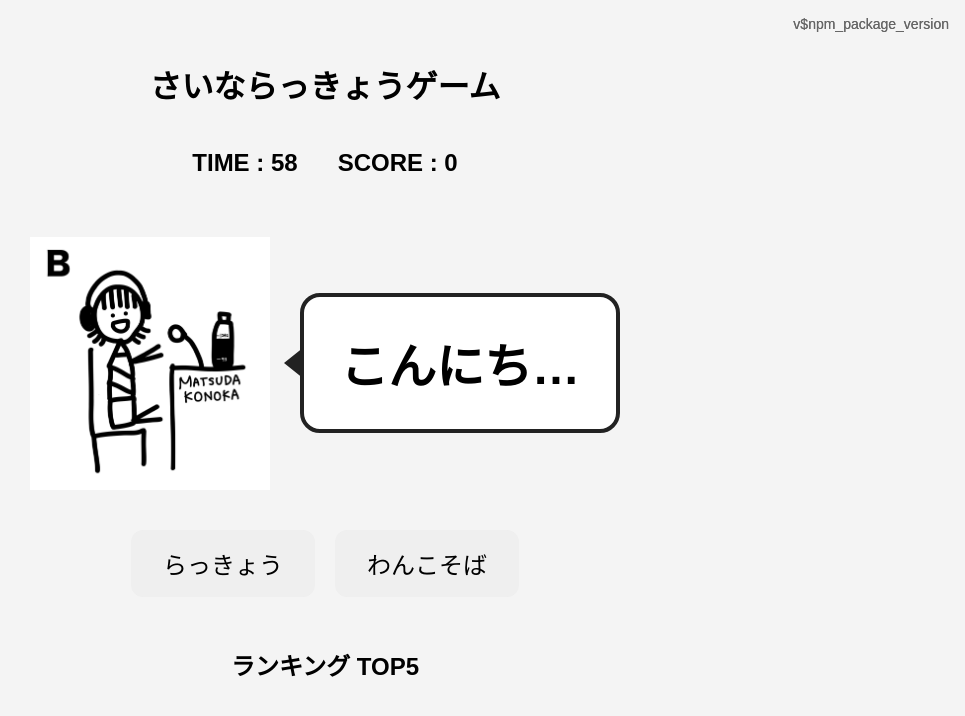
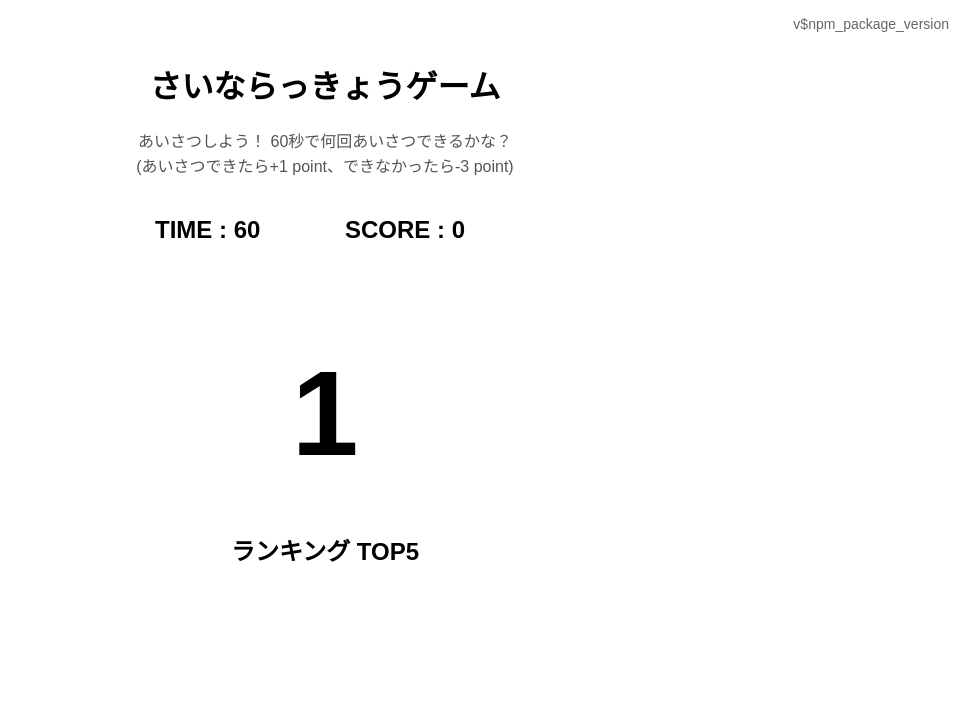
Before and after one commit to w-usagi/greeting-app, a React (Vite) app: page / in a window 1280 px wide. Both pictures are taken after a click on the button "START". Shown: the top 716 px of the page, without its empty margins (315-1280 px from the left). Built offline with nearby package versions, Linux system fonts and the light colour scheme.

Commit message:
add: exit-button & countdown & -3 point

```diff
--- a/package.json
+++ b/package.json
@@ -1,7 +1,7 @@
 {
   "name": "greeting-app",
   "private": true,
-  "version": "1.0.0",
+  "version": "2.0.0",
   "type": "module",
   "homepage": "https://w-usagi.github.io/greeting-app/",
   "scripts": {
--- a/src/App.css
+++ b/src/App.css
@@ -1,7 +1,7 @@
 body {
   margin: 0;
   font-family: sans-serif;
-  background: #f4f4f4;
+  background: white;
 }
 
 .version {
@@ -17,11 +17,29 @@ body {
   padding: 40px;
 }
 
+.game-description {
+  margin: 16px 0;
+  line-height: 1.6;
+  color: #555;
+}
+
 .score-board {
   display: flex;
   justify-content: center;
   gap: 40px;
   margin-bottom: 30px;
+}
+
+.score-board h2 {
+  width: 150px;
+  text-align: left;
+}
+
+.countdown {
+  font-size: 120px;
+  font-weight: bold;
+
+  margin-top: 80px;
 }
 
 .word {
@@ -47,6 +65,18 @@ button {
 .start-button {
   background: #222;
   color: white;
+}
+
+.exit-button {
+  position: absolute;
+  top: 100px;
+  right: 100px;
+
+  background: transparent;
+  border: none;
+  padding: 0;
+
+  cursor: pointer;
 }
 
 .ranking {
@@ -83,6 +113,20 @@ button {
 .rank-point {
   width: 60px;
   text-align: left;
+}
+
+.exit-area {
+  display: flex;
+  align-items: flex-start;
+  justify-content: flex-end;
+  gap: 30px;
+
+  margin: 40px 0;
+}
+
+.exit-image {
+  width: 300px;
+  height: auto;
 }
 
 .speaker-area {
--- a/src/App.jsx
+++ b/src/App.jsx
@@ -24,6 +24,8 @@ function App() {
   const [currentWord, setCurrentWord] = useState("");
   const [isPlaying, setIsPlaying] = useState(false);
   const [ranking, setRanking] = useState([]);
+  const [countdown, setCountdown] = useState(null);
+
   const version = import.meta.env.VITE_APP_VERSION;
 
   // ランキング読み込み
@@ -61,6 +63,23 @@ function App() {
     return () => clearInterval(wordTimer);
   }, [isPlaying]);
 
+  // カウントダウン
+  useEffect(() => {
+  if (countdown === null) return;
+
+  if (countdown === 0) {
+    setCountdown(null);
+    setIsPlaying(true);
+    return;
+  }
+
+  const timer = setTimeout(() => {
+    setCountdown((prev) => prev - 1);
+  }, 1000);
+
+  return () => clearTimeout(timer);
+}, [countdown]);
+
   const nextWord = () => {
     const random = WORDS[Math.floor(Math.random() * WORDS.length)];
     setCurrentWord(random);
@@ -69,19 +88,21 @@ function App() {
   const startGame = () => {
     setScore(0);
     setTimeLeft(60);
-    setIsPlaying(true);
+    setCountdown(3);
   };
 
-  const finishGame = () => {
+  const finishGame = (saveScore = true) => {
     setIsPlaying(false);
 
-    const newRanking = [...ranking, score]
-      .sort((a, b) => b - a)
-      .slice(0, 5);
+  if (!saveScore) return;
 
-    setRanking(newRanking);
+  const newRanking = [...ranking, score]
+    .sort((a, b) => b - a)
+    .slice(0, 5);
 
-    localStorage.setItem("ranking", JSON.stringify(newRanking));
+  setRanking(newRanking);
+
+  localStorage.setItem("ranking", JSON.stringify(newRanking));
   };
 
   const handleAnswer = (button) => {
@@ -89,6 +110,9 @@ function App() {
 
     if (button === currentWord.answer) {
       setScore((prev) => prev + 1);
+    }
+    else {
+      setScore((prev) => prev - 3);
     }
   };
 
@@ -101,9 +125,19 @@ function App() {
 
       <h1>さいならっきょうゲーム</h1>
 
+      <p className="game-description">
+        あいさつしよう！
+        60秒で何回あいさつできるかな？<br/>
+        (あいさつできたら+1 point、できなかったら-3 point)
+      </p>
+
       <ScoreBoard timeLeft={timeLeft} score={score} />
 
-      {!isPlaying ? (
+      {countdown !== null ? (
+        <div className="countdown">
+          {countdown}
+        </div>
+      ) : !isPlaying ? (
         <button className="start-button" onClick={startGame}>
           START
         </button>
@@ -111,6 +145,7 @@ function App() {
         <GameScreen
           currentWord={currentWord.text}
           onAnswer={handleAnswer}
+          onExit={() => finishGame(false)}
           version={version}
         />
       )}
--- a/src/components/GameScreen.jsx
+++ b/src/components/GameScreen.jsx
@@ -1,8 +1,23 @@
 import speakerImage from "../assets/ANNX_PlanB.JPG";
+import exitImage from "../assets/zzz_cicada.jpg";
 
-function GameScreen({ currentWord, onAnswer, version }) {
+function GameScreen({ currentWord, onAnswer, onExit, version }) {
   return (
     <div className="game-screen">
+      <button
+        className="exit-button"
+        onClick={() => {
+          if (window.confirm("おやすミンミンゼミ")) {
+            onExit();
+          }
+        }}
+      >
+        <img
+          src={exitImage}
+          alt="exit"
+          className="exit-image"
+        />
+      </button>
       <div className="version">
         v{version}
       </div>
```
Also changed, not shown: src/assets/zzz_cicada.jpg (added), 2 other files (tests, documents, lock files or other folders).
